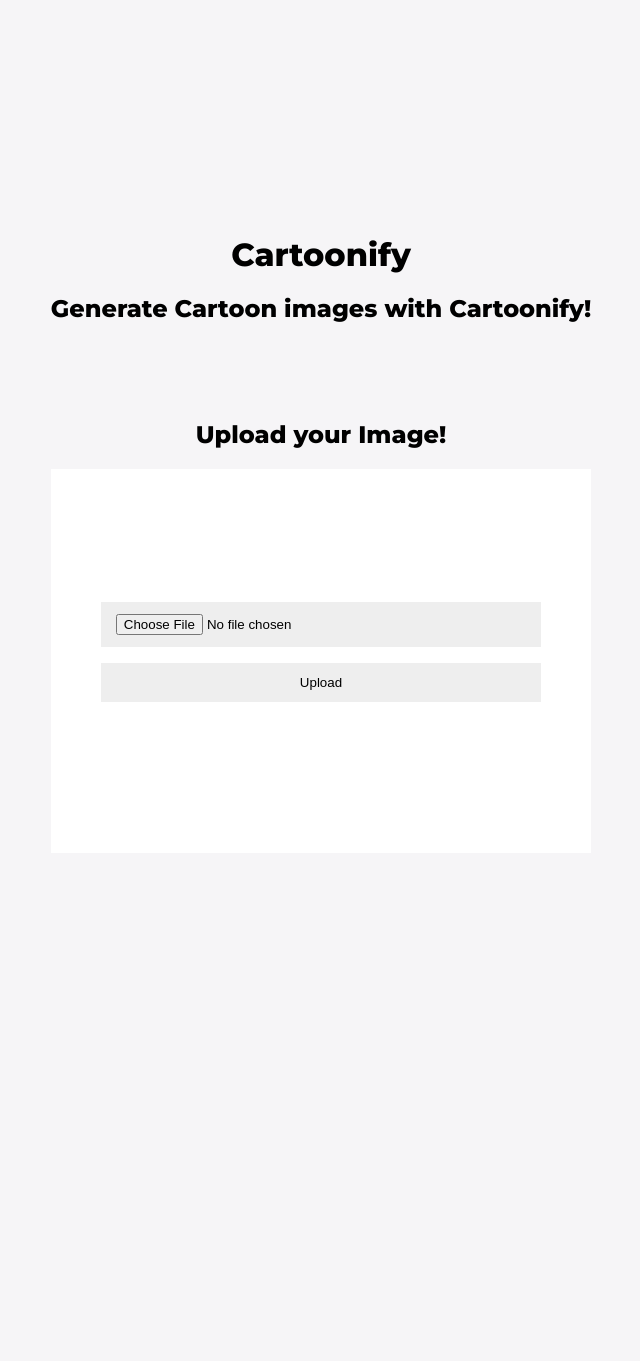
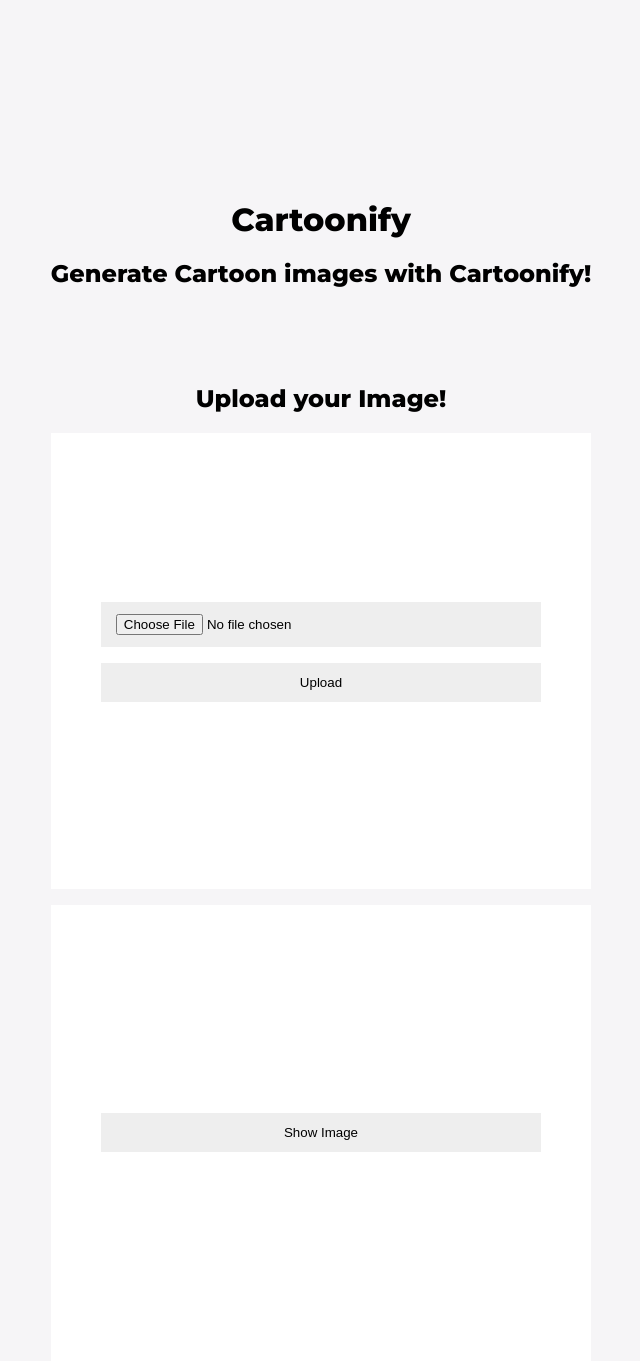
Before and after one commit to Nneji123/software-eng-project, a Flask app: template templates/index.html in a window 1280 px wide. Shown: the whole page, without its empty margins (319-959 px from the left). Before the commit the page ends 690 px from the top, so only its background shows below. Run offline with Flask 2, Linux system fonts and the light colour scheme; the template is opened without the code that fills it, so the values that code supplies are empty; parts of the project's set-up code (start-up, migrations or seed data) failed here and were passed over.

Commit message:
updated files

```diff
--- a/app.py
+++ b/app.py
@@ -1,11 +1,11 @@
 import re
 from flask import Flask, render_template, request, redirect, url_for, session
-from database import insert_user, retrieve_users
 import sqlite3 as sql
 import cv2
 import io
 from PIL import Image
 from utils import *
+
 
 app = Flask(__name__)
 app.secret_key = 'testsecret'
@@ -19,6 +19,7 @@
         password = request.form['password']
         con = sql.connect('database.db')
         cur = con.cursor()
+        # cur.execute("CREATE TABLE IF NOT EXISTS users(id INTEGER PRIMARY KEY AUTOINCREMENT, username TEXT NOT NULL, email TEXT NOT NULL, password TEXT NOT NULL);")
         cur.execute('SELECT * FROM users WHERE username=? AND password=?', (username, password))
         account = cur.fetchone()
         if account:
@@ -49,6 +50,7 @@
         # account = retrieve_users()
         con = sql.connect('database.db')
         cur = con.cursor()
+        cur.execute("CREATE TABLE IF NOT EXISTS users(id INTEGER PRIMARY KEY AUTOINCREMENT, username TEXT NOT NULL, email TEXT NOT NULL, password TEXT NOT NULL);")
         cur.execute('SELECT * FROM users WHERE username=? OR email=?', (username, email))
         account = cur.fetchone()
         if account:
@@ -70,25 +72,21 @@
 
 
 
-@app.route('index', methods=['GET', 'POST'])
+@app.route('/upload', methods =['GET', 'POST'])
 async def upload():
     if request.method == "POST":
-        form = await request.form()
+        f = request.files['file']
+        f.save(f.filename)
+        image_ = str(f.filename)
         submit= ''
-        if form["file"]:
-            files = form["file"]
-            contents = io.BytesIO(await files.read())
-            file_bytes = np.asarray(bytearray(contents.read()), dtype=np.uint8)
-            img = cv2.imdecode(file_bytes, cv2.IMREAD_COLOR)
-            cv2.imwrite("./images/image.jpg", img)
-            try:
-                image = Image.open('./images/image.jpg')
-                image = np.array(image)
-                inference(image=image)
-                return submit
-            except ValueError:
-                vals = "Error! Please upload a valid image type."
-                return vals
+        try:
+            image = Image.open(image_)
+            image = np.array(image)
+            inference(image=image)
+            # return submit
+        except ValueError:
+            vals = "Error! Please upload a valid image type."
+            return vals
 
 
 
--- a/requirements.txt
+++ b/requirements.txt
@@ -1,4 +1,4 @@
-fastapi[all]
+flask
 numpy==1.23.1
 onnxruntime==1.12.1
 Pillow==9.2.0
--- a/templates/index.html
+++ b/templates/index.html
@@ -14,20 +14,14 @@
                 <h2 class="word">Generate Cartoon images with Cartoonify!</h2>
 			</div></br></br></br>
 			<h2 class="word">Upload your Image!</h2>
-
-				<form action="{{ url_for('index') }}" method="post" enctype="multipart/form-data">
+				<form action="{{ url_for('upload') }}" method="post" enctype="multipart/form-data">
 
                     <input placeholder="Image" type="file" id="file" name="file" required>
 					<input type="submit" class="btn" value="Upload"></br>
 				</form>
-                <div class="flex flex-col sm:flex-row mt-0 lg:w-1/2 mr-auto ml-auto">
-                    {% if submit %}
-                    <div class="h-full bg-gray-200 p-8 rounded">
-                    <img class="picture" src="{{ url_for('static', filename='output.png') }}">
-                    </div>
-               </div>
-                    {% endif %}
-               </div>
+				<form action="/show_image" target="_blank">
+					<input type="submit" value="Show Image" />
+				</form>
 			</h2>
 
 		</div>
```
Also changed, not shown: utils.py (+4 -4 lines), .gitpod.yml (added), comic.png (added), database.db, templates/show_image.html (added).
